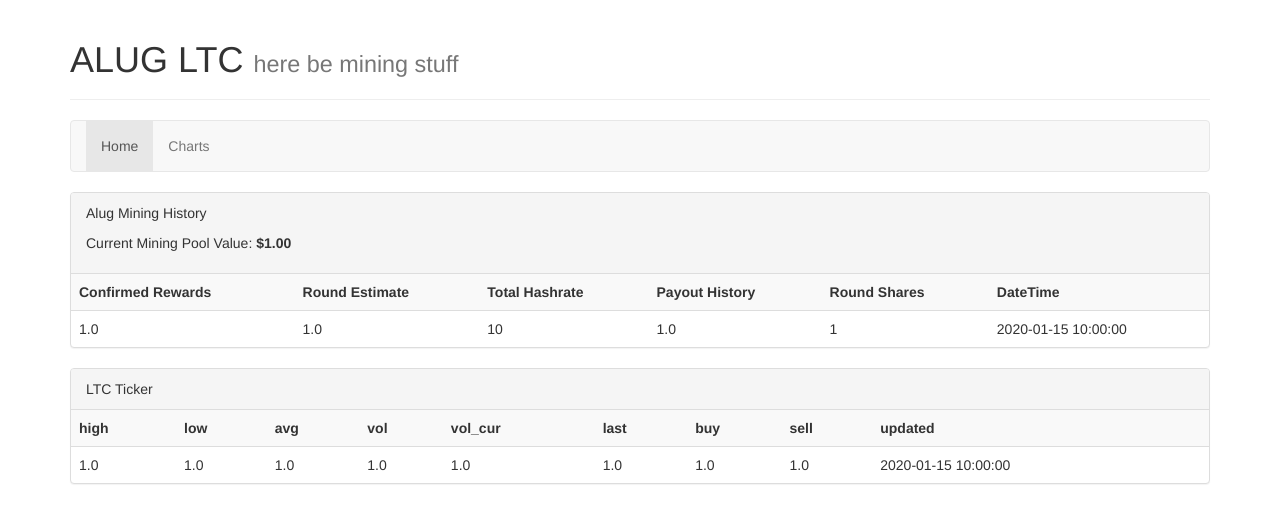
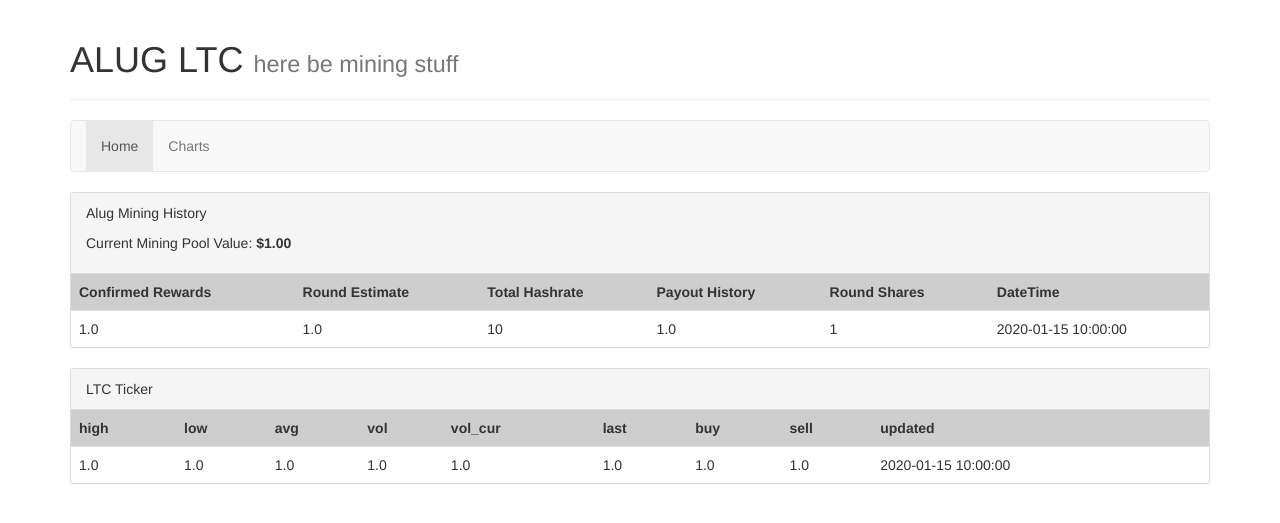
Before and after one commit to wilbur-d/ltc_stats, a Flask app: page / in a window 1280 px wide. Shown: the top 523 px of the page. Run offline with Flask 2, Linux system fonts and the light colour scheme; tables that the repository leaves empty hold one stand-in row (values such as "Sample post"); parts of the project's set-up code (start-up, migrations or seed data) failed here and were passed over; some libraries are stand-ins or nearby versions.

Commit message:
darker stripping on index tables

```diff
--- a/templates/index.html
+++ b/templates/index.html
@@ -1,4 +1,14 @@
 {% extends "base.html" %}
+
+{% block head %}
+<style type="text/css">
+.table-striped tbody > tr:nth-child(odd) > td, .table-striped tbody > tr:nth-child(odd) > th {
+    background-color: #cecece;
+}
+</style>
+{% endblock head %}
+
+
 {% block content %}
       <div class="panel panel-default">
         <div class="panel-heading">
```
